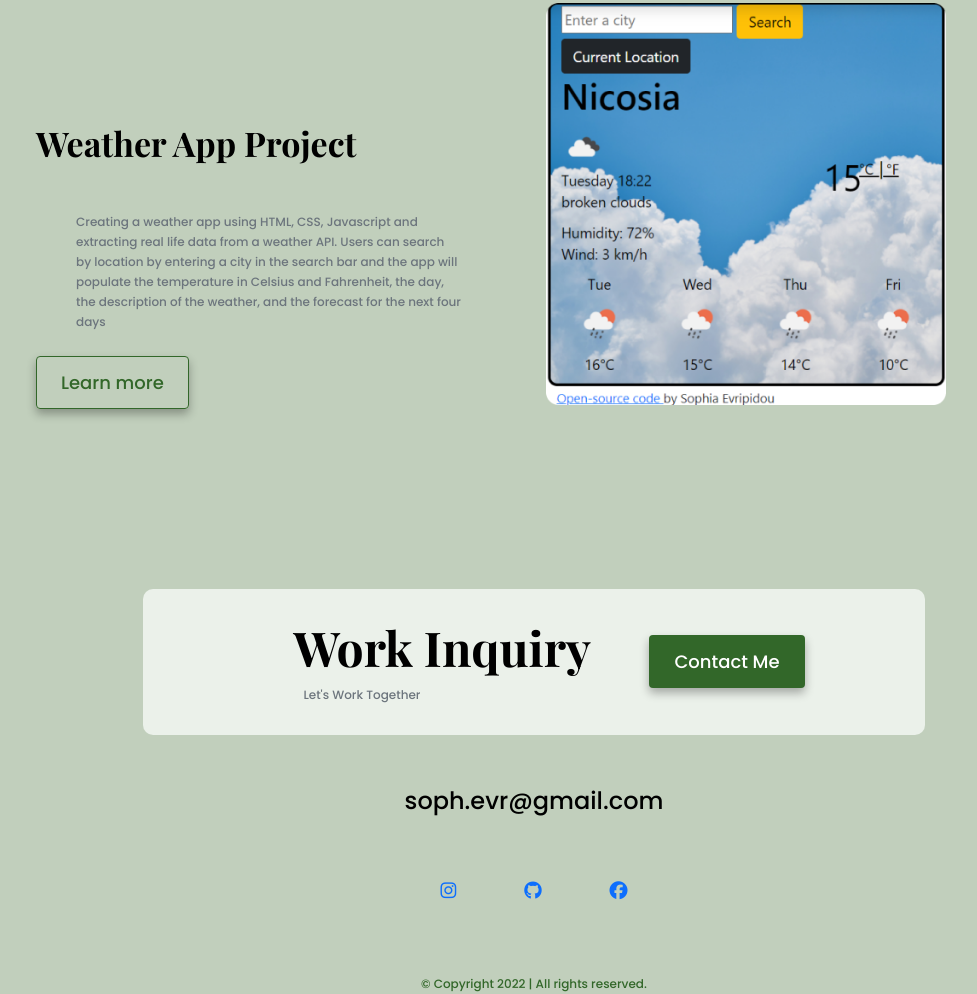
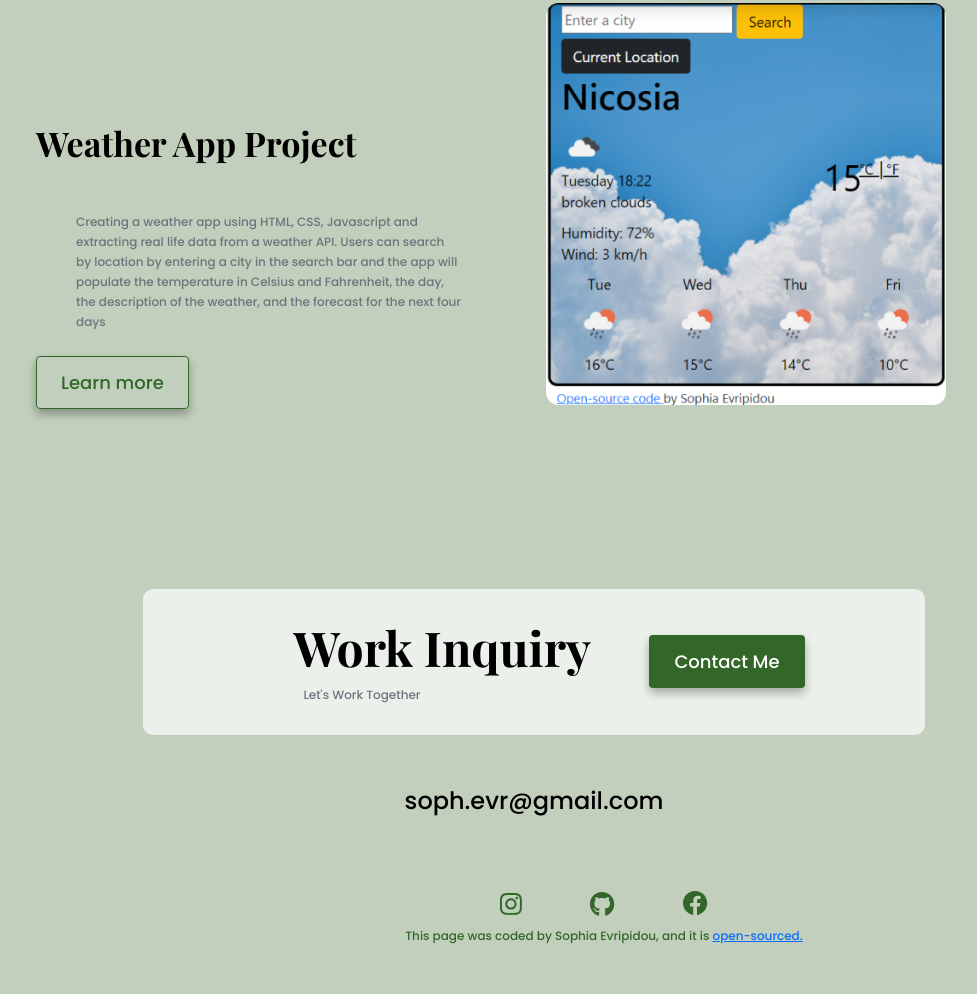
Before and after one commit to sophieevripidou/portfolio-project, a plain HTML site: page projects.html in a window 1280 px wide. Shown: the part 731-1725 px from the top of the page, without its empty margins (36-1013 px from the left). After the commit the page ends 1677 px from the top, so only its background shows below. Drawn offline with nearby package versions, Linux system fonts and the light colour scheme; a script that the page names is missing.

Commit message:
edited social links

```diff
--- a/projects.html
+++ b/projects.html
@@ -88,8 +88,7 @@
                 </div>
             </div>
             <footer>
-
-                <div class="contact-box d-flex justify-content-between mb-5 d-none d-md-flex">
+            <div class="contact-box d-flex justify-content-between mb-5 d-none d-md-flex">
                     <div class="work">
                         <h4>Work Inquiry</h4>
                         <p class="text-muted">Let's Work Together</p>
@@ -103,17 +102,19 @@
                         soph.evr@gmail.com
                     </a>
                 </div>
+                  </div>
                 <div class="social-links d-flex justify-content-center">
-                    <a href="https://www.instagram.com/sophie_evripidou/" title="Instagram Profile" target="_blank"><i
-                            class="fa-brands fa-instagram"></i></a>
-                    <a href="https://www.github.com/sophieevripidou" title="Github Profile" target="_blank"><i
-                            class="fa-brands fa-github"></i></a>
-                    <a href="https://www.facebook.com/ssophhhhhhhhh/" title="Facebook Profile" target="_blank"><i
-                            class="fa-brands fa-facebook"></i></a>
+                    <a href="https://www.instagram.com/sophie_evripidou/" title="Instagram Profile" target="_blank"> <img
+                            src="images/instagram.svg" alt="Instagram" /> </a>
+                    <a href="https://www.github.com/sophieevripidou" title="Github Profile" target="_blank"><img src="images/github.svg"
+                            alt="Github" /></a>
+                    <a href="https://www.facebook.com/ssophhhhhhhhh/" title="Facebook Profile" target="_blank"><img
+                            src="images/facebook.svg" alt="Facebook"></a>
                 </div>
-            </footer>
-            <p class="copyright">© Copyright 2022 | All rights reserved.</p>
-        </div>
+        </footer>
+        <p class="copyright">This page was coded by Sophia Evripidou, and it is
+            <a href="https://github.com/sophieevripidou/portfolio-project" target="_blank"> open-sourced.</a>
+        </p>
 
 </body>
 </html>
--- a/styles/portfolio.css
+++ b/styles/portfolio.css
@@ -223,6 +223,15 @@ footer .social-links a {
   font-size: 18px;
   transition: all 100ms ease-in-out;
 }
+
+.social-links a {
+  margin: 0 20px;
+  padding: 10px 14px;
+  border-radius: 50%;
+  font-size: 18px;
+  transition: all 100ms ease-in-out;
+}
+
 p.text-muted {
   padding: 0px;
   padding-left: 40px;
@@ -237,6 +246,10 @@ p.text-muted {
   text-align: center;
   font-family: var(--default-font-family);
   color: #326729;
+}
+
+img.instagram {
+  margin-left: 10px;
 }
 @media (max-width: 900px) {
   h1 {
@@ -275,6 +288,7 @@ p.text-muted {
 
   .about {
     padding: 0;
+    margin: 0;
   }
 
   .about h1 {
@@ -284,6 +298,7 @@ p.text-muted {
   .about p {
     font-size: 20px;
   }
+
   .project-description p {
     font-size: 20px;
   }
```
Also changed, not shown: about.html (+6 -7 lines), contact.html (+14 -1 lines), images/facebook.svg (added), images/github.svg (added), images/instagram.svg (added).
